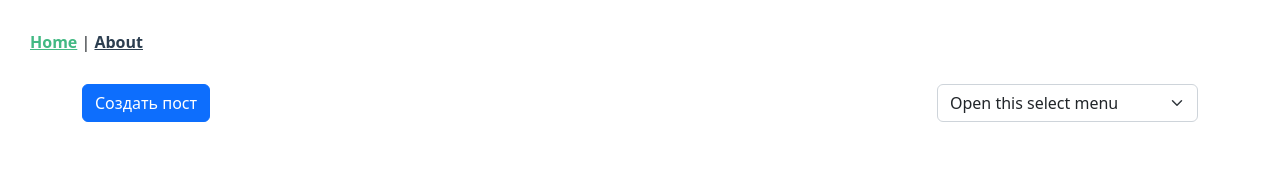
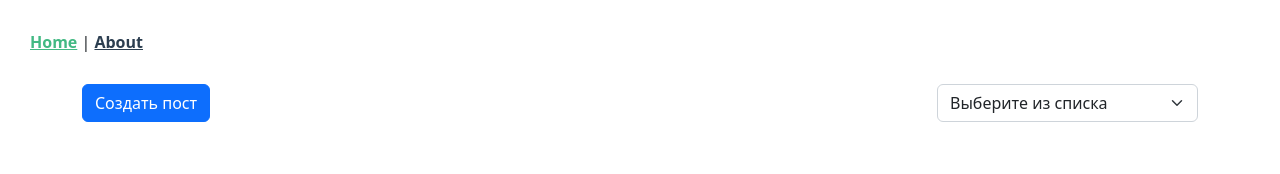
Before and after one commit to Krayushkin68/Vue3_education, a Vue app: page / in a window 1280 px wide. Shown: the top 174 px of the page. Built offline with nearby package versions, Linux system fonts and the light colour scheme; no server answers.

Commit message:
added sorting

```diff
--- /dev/null
+++ b/src/components/CustomSelect.vue
@@ -0,0 +1,32 @@
+<template>
+    <select class="form-select mb-3" :modelValue="modelValue" @change="changeOptions">
+        <option selected disabled>Выберите из списка</option>
+        <option v-for="option in options" :value="option.value" :key="option.value">
+            {{ option.name }}
+        </option>
+    </select>
+</template>
+
+<script>
+    export default {
+        name: "CustomSelect",
+        props: {
+            modelValue: {
+                type: String
+            },
+            options: {
+                type: Array,
+                default: () => []
+            }
+        },
+        methods: {
+            changeOptions(event) {
+                this.$emit('update:modelValue', event.target.value)
+            }
+        }
+    }
+</script>
+
+<style scoped>
+
+</style>
--- a/src/views/HomeView.vue
+++ b/src/views/HomeView.vue
@@ -6,16 +6,11 @@
                 <button v-else class="btn btn-primary mb-3" @click="TogglePostForm">Создать пост</button>
             </div>
             <div class="col col-3">
-                <select class="form-select mb-3" aria-label="Default select example">
-                    <option selected>Open this select menu</option>
-                    <option value="1">One</option>
-                    <option value="2">Two</option>
-                    <option value="3">Three</option>
-                </select>
+                <CustomSelect v-model="selectedSort" :options="sortOptions"/>
             </div>
         </div>
         <div class="row">
-            <PostList v-if="!isPostsLoading" :posts="posts" @delete-post="DeletePost"/>
+            <PostList v-if="!isPostsLoading" :posts="sortedPosts" @delete-post="DeletePost"/>
             <div v-else>Идет загрузка постов</div>
         </div>
     </div>
@@ -24,19 +19,26 @@
 <script>
     import PostList from "@/components/PostList";
     import PostForm from "@/components/PostForm";
+    import CustomSelect from "@/components/CustomSelect";
     import axios from 'axios';
 
     export default {
         name: 'HomeView',
         components: {
             PostList,
-            PostForm
+            PostForm,
+            CustomSelect
         },
         data() {
             return {
                 posts: [],
                 isPostsLoading: false,
-                isPostFormVisible: false
+                isPostFormVisible: false,
+                selectedSort: '',
+                sortOptions: [
+                    {value: 'title', name: 'По названию'},
+                    {value: 'body', name: 'По описанию'}
+                ]
             }
         },
         methods: {
@@ -62,6 +64,11 @@
         },
         mounted() {
             this.fetchPosts();
+        },
+        computed: {
+            sortedPosts() {
+                return [...this.posts].sort((p1, p2) => p1[this.selectedSort]?.localeCompare(p2[this.selectedSort]))
+            }
         }
     }
 </script>
```
